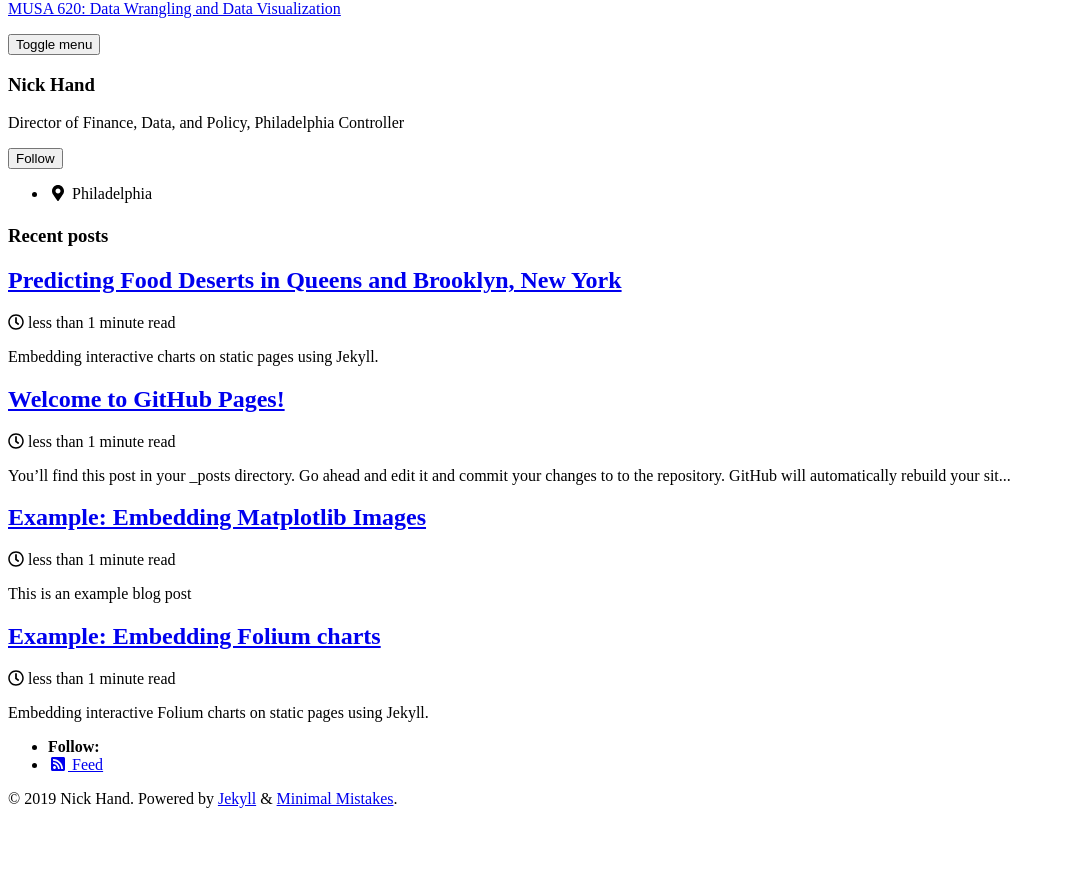
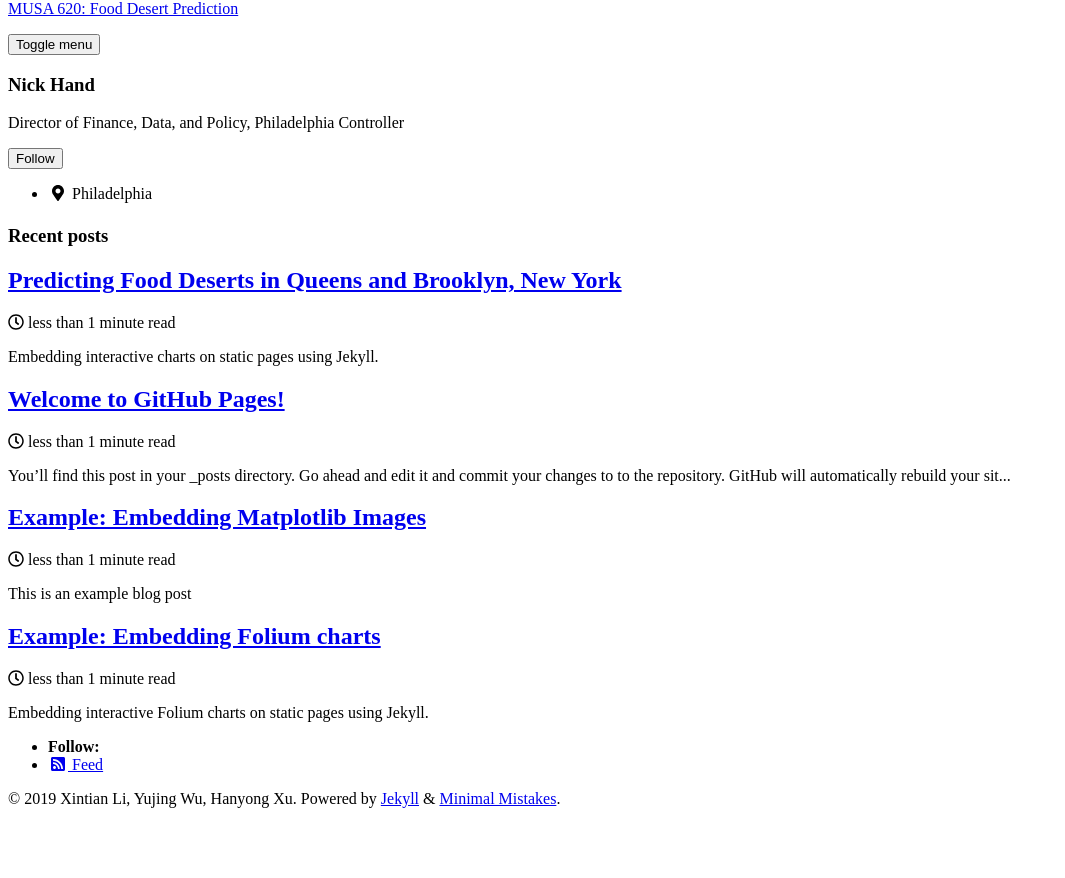
Before and after one commit to adawyj97/MUSA-620-Final-Project, a Jekyll site: the page built from index.html, in a window 1280 px wide. Shown: the part 108-986 px from the top of the page, without its empty margins (0-1065 px from the left). Built offline with Jekyll 4.4.1, drawn with Linux system fonts in a browser that asks for light colours; cached includes are drawn as plain includes; nearby versions of some CDN libraries; the list of posts is cut into pages by our own code.

Commit message:
Update _config.yml

```diff
--- a/_config.yml
+++ b/_config.yml
@@ -16,10 +16,10 @@ minimal_mistakes_skin: "default" # "air", "aqua", "contrast", "dark", "dirt", "n
 
 # Site Settings
 locale: "en-US"
-title: "MUSA 620: Data Wrangling and Data Visualization"
+title: "MUSA 620: Food Desert Prediction"
 title_separator: "-"
-name: "Nick Hand"
-description: "Displaying cool data visualizations"
+name: "Xintian Li, Yujing Wu, Hanyong Xu"
+description: "Displaying data visualizations"
 url: # the base hostname & protocol for your site e.g. "https://mmistakes.github.io"
 baseurl: # the subpath of your site, e.g. "/blog"
 repository: # GitHub username/repo-name e.g. "mmistakes/minimal-mistakes"
```
